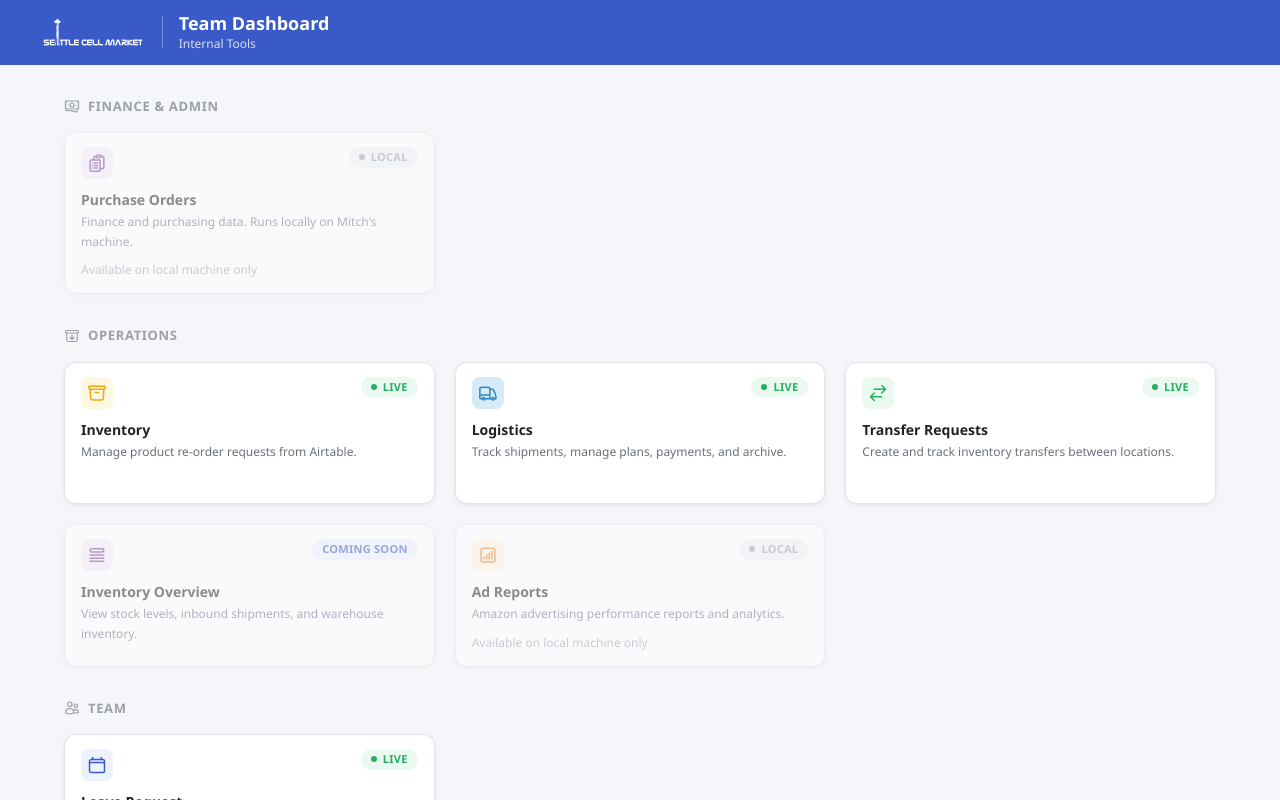
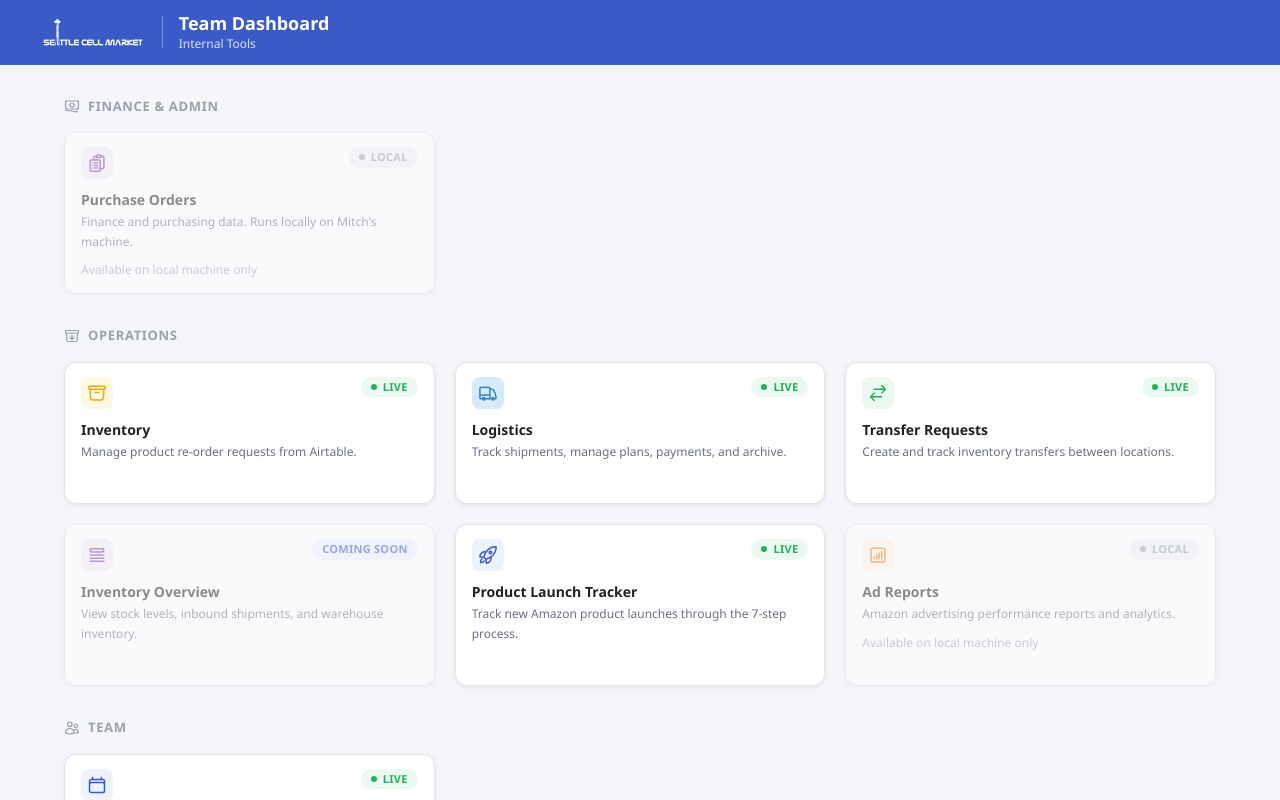
Before and after one commit to june648/scm-dashboard, a Next.js app: page / in a window 1280 px wide. Shown: the top 800 px of the page. Built offline with nearby package versions, Linux system fonts and the light colour scheme.

Commit message:
Add Product Launch Tracker to Operations section
Live at product-launch-tracker-rho.vercel.app — tracks new Amazon
product launches through the 7-step process with Airtable integration.

Co-Authored-By: Claude Opus 4.7 (1M context) <noreply@anthropic.com>

```diff
--- a/app/page.tsx
+++ b/app/page.tsx
@@ -103,6 +103,19 @@ const sections: Section[] = [
         accentColor: "var(--purple)",
         accentBg: "var(--purple-light)",
         status: "coming-soon",
+      },
+      {
+        name: "Product Launch Tracker",
+        description: "Track new Amazon product launches through the 7-step process.",
+        url: "https://product-launch-tracker-rho.vercel.app",
+        icon: (
+          <svg viewBox="0 0 24 24" fill="none" stroke="currentColor" strokeWidth={1.8} className="h-5 w-5">
+            <path strokeLinecap="round" strokeLinejoin="round" d="M15.59 14.37a6 6 0 01-5.84 7.38v-4.8m5.84-2.58a14.98 14.98 0 006.16-12.12A14.98 14.98 0 009.631 8.41m5.96 5.96a14.926 14.926 0 01-5.841 2.58m-.119-8.54a6 6 0 00-7.381 5.84h4.8m2.581-5.84a14.927 14.927 0 00-2.58 5.84m2.699 2.7c-.103.021-.207.041-.311.06a15.09 15.09 0 01-2.448-2.448 14.9 14.9 0 01.06-.312m-2.24 2.39a4.493 4.493 0 00-1.757 4.306 4.493 4.493 0 004.306-1.758M16.5 9a1.5 1.5 0 11-3 0 1.5 1.5 0 013 0z" />
+          </svg>
+        ),
+        accentColor: "var(--primary)",
+        accentBg: "var(--primary-light)",
+        status: "live",
       },
       {
         name: "Ad Reports",
```
